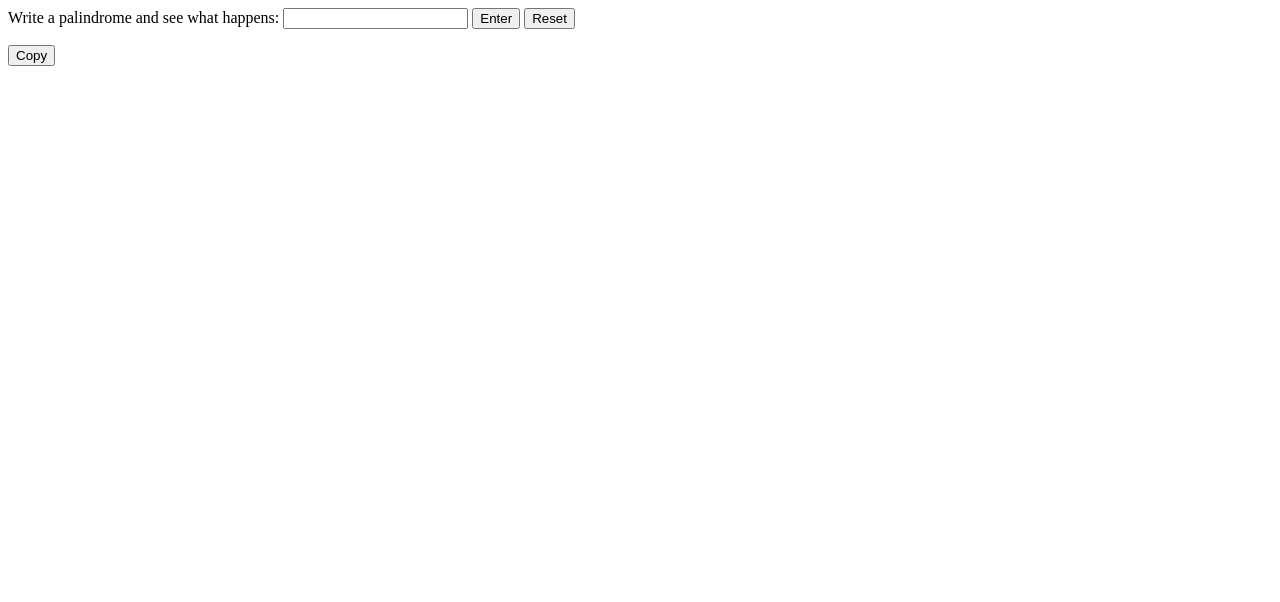
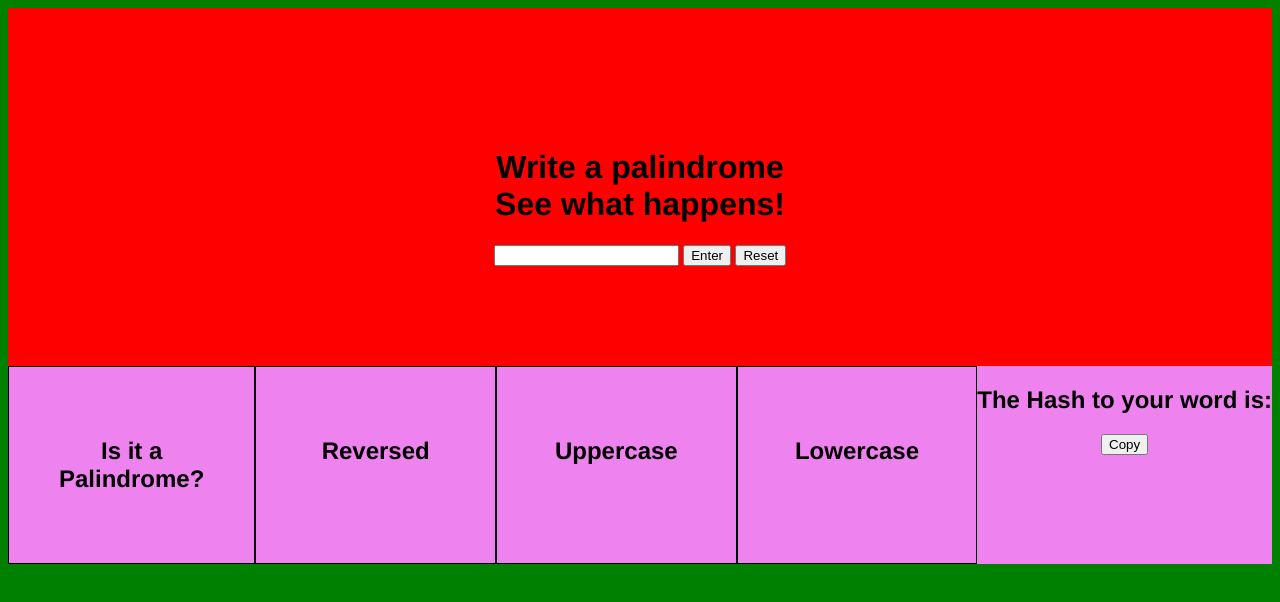
Before and after one commit to gabriel-42/Projects-javascript, a plain HTML site: page testing/index.html in a window 1280 px wide. Drawn offline with Linux system fonts and the light colour scheme.

Commit message:
a bit of css

```diff
--- a/testing/index.html
+++ b/testing/index.html
@@ -4,22 +4,44 @@
     <meta charset="UTF-8" />
     <meta http-equiv="X-UA-Compatible" content="IE=edge" />
     <meta name="viewport" content="width=device-width, initial-scale=1.0" />
+    <link href="style.css" rel="stylesheet" />
     <title>Palindromes</title>
   </head>
   <body>
-    <div>
-      <label for="name">Write a palindrome and see what happens:</label>
+    <div id="wrap">
+      <div id="form">
+        <h1>
+          Write a palindrome <br />
+          See what happens!
+        </h1>
+        <label for="name"></label>
         <input type="text" name="name" id="name" required />
         <button id="enterBtn" onclick="caller()">Enter</button>
         <button onclick="resetInput()">Reset</button>
       </div>
-    <div>
+      <div id="paragraphsContainer">
+        <div class="paragraphs Palindrome">
+          <h2>Is it a Palindrome?</h2>
           <p id="showPalindrome"></p>
+        </div>
+        <div class="paragraphs Reversed">
+          <h2>Reversed</h2>
           <p id="showReverse"></p>
+        </div>
+        <div class="paragraphs Uppercase">
+          <h2>Uppercase</h2>
           <p id="showUppercase"></p>
+        </div>
+        <div class="paragraphs Lowercase">
+          <h2>Lowercase</h2>
           <p id="showLowercase"></p>
-      <p id="hash"></p>
+        </div>
+        <div class="hash">
+          <h2>The Hash to your word is:</h2>
+          <p id="toGenerateHash"></p>
           <button id="copyHashBtn" onclick="copyHash()">Copy</button>
+        </div>
+      </div>
     </div>
     <script src="script.js"></script>
   </body>
--- a/testing/script.js
+++ b/testing/script.js
@@ -18,9 +18,9 @@ function reverseWord() {
 function palindrome() {
   let reverse_str = reverseWord(input.value)
   if (reverse_str === input.value) {
-    showPalindrome.innerHTML = 1
+    showPalindrome.innerHTML = 'Yes'
   } else {
-    showPalindrome.innerHTML = 'This word is not a palindrome!'
+    showPalindrome.innerHTML = 'No'
   }
 }
 
--- /dev/null
+++ b/testing/style.css
@@ -0,0 +1,25 @@
+body {
+  background-color: green;
+  font-family: helvetica, sans-serif;
+}
+#wrap {
+  background-color: aqua;
+  text-align: center;
+  margin: auto;
+}
+#form {
+  background-color: red;
+  padding: 120px 100px 100px 100px;
+  margin: 0px;
+}
+#paragraphsContainer {
+  background-color: violet;
+  display: flex;
+}
+.paragraphs {
+  flex: 1;
+  border: 1px solid black;
+  padding: 50px;
+}
+.paragraphs:first-child {
+}
```
Lines whose indentation alone changed are shown as unchanged.
